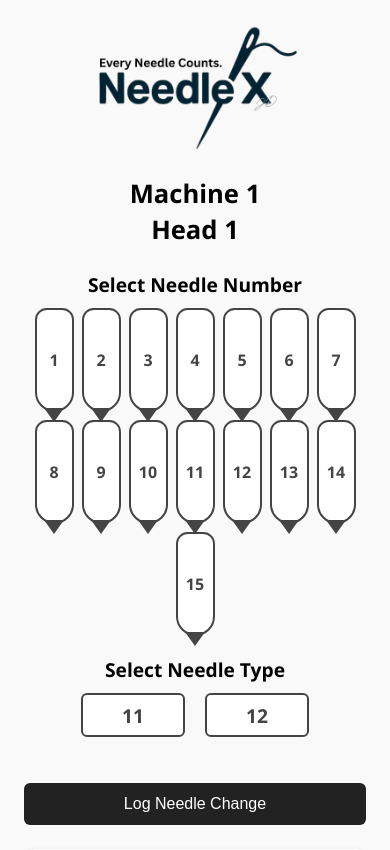
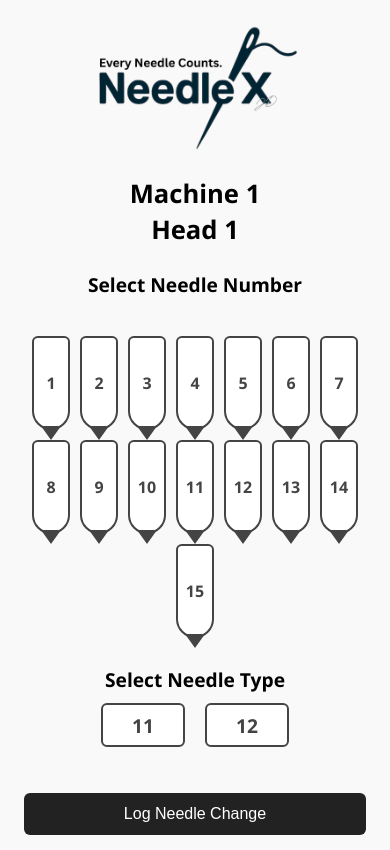
Before and after one commit to gigtarget/needlex, a Flask app: page /head/1/1 in a window 390 px wide. Shown: the top 850 px of the page. Run offline with Flask 3, Linux system fonts and the light colour scheme; data that the repository does not hold is empty.

Commit message:
Update head_view.html

```diff
--- a/app/templates/head_view.html
+++ b/app/templates/head_view.html
@@ -38,7 +38,9 @@
       flex-wrap: wrap;
       justify-content: center;
       gap: 8px;
-      margin-bottom: 10px;
+      margin: 20px auto 10px auto; /* Added vertical spacing */
+      max-width: 100%;
+      padding: 8px 0;
     }
 
     .needle {
@@ -48,8 +50,8 @@
       border: 2px solid #444;
       border-top-left-radius: 15px;
       border-top-right-radius: 15px;
-      border-bottom-left-radius: 25px;
-      border-bottom-right-radius: 25px;
+      border-bottom-left-radius: 50px;
+      border-bottom-right-radius: 50px;
       position: relative;
       cursor: pointer;
       display: flex;
@@ -140,6 +142,24 @@
       margin: 4px 0;
       border-radius: 4px;
     }
+
+    /* Mobile-specific layout improvements */
+    @media screen and (max-width: 600px) {
+      .needle-grid {
+        margin-top: 30px;
+        gap: 10px;
+      }
+
+      .needle {
+        width: 34px;
+        height: 90px;
+      }
+
+      .type-btn {
+        width: 80px;
+        height: 40px;
+      }
+    }
   </style>
 </head>
 <body>
```
